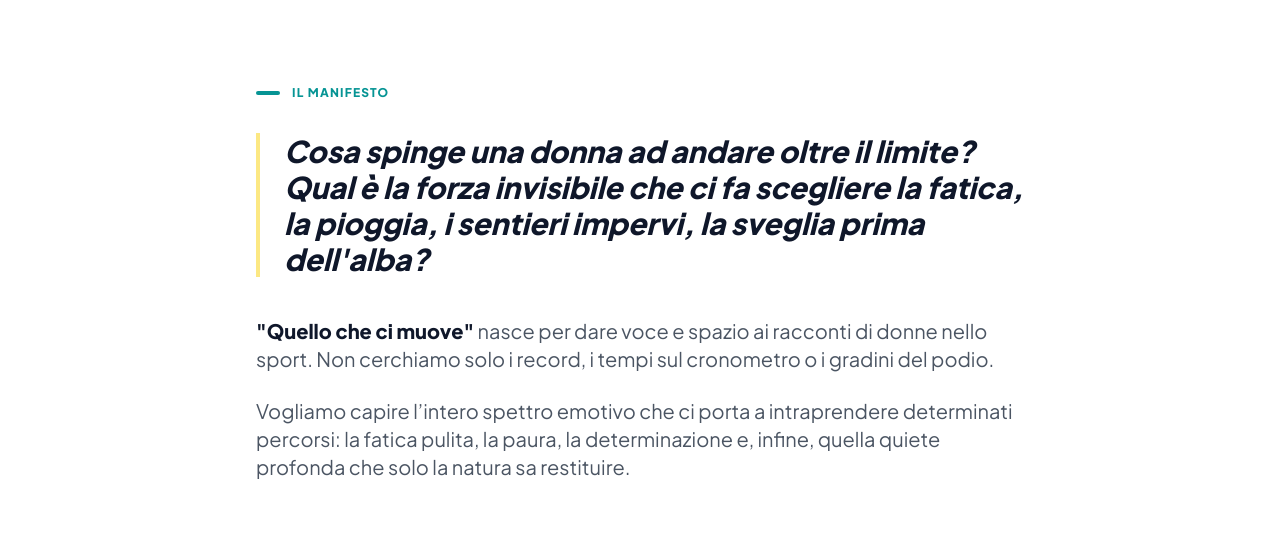
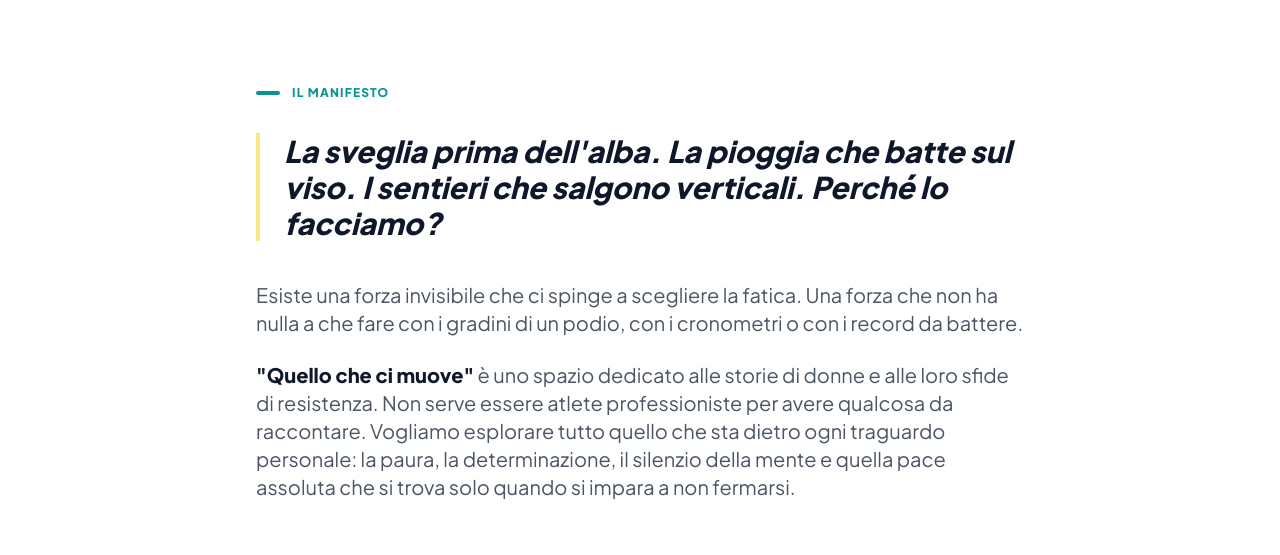
Before and after one commit to quellochecimuove/Index, a plain HTML site: page index.html in a window 1280 px wide. Shown: the part 760-1315 px from the top of the page. Drawn offline with nearby package versions, Linux system fonts and the light colour scheme.

Commit message:
Update index.html

```diff
--- a/index.html
+++ b/index.html
@@ -83,7 +83,7 @@
     </header>
 
     <main>
-        <!-- 2. IL MANIFESTO -->
+        <!-- 2. IL MANIFESTO (Nuovo Copy) -->
         <section id="manifesto" class="py-16 md:py-24 px-4 md:px-6 bg-white">
             <div class="max-w-3xl mx-auto space-y-6 md:space-y-8">
                 <div class="flex items-center gap-3">
@@ -92,21 +92,21 @@
                 </div>
 
                 <p class="text-xl md:text-3xl font-bold text-darkText leading-tight italic border-l-4 border-punchYellow pl-4 md:pl-6">
-                    Cosa spinge una donna ad andare oltre il limite? Qual è la forza invisibile che ci fa scegliere la fatica, la pioggia, i sentieri impervi, la sveglia prima dell'alba?
+                    La sveglia prima dell'alba. La pioggia che batte sul viso. I sentieri che salgono verticali. Perché lo facciamo?
                 </p>
 
                 <div class="text-gray-600 text-base md:text-xl leading-relaxed space-y-4 md:space-y-6 pt-2">
                     <p>
-                        <strong class="text-darkText font-extrabold">"Quello che ci muove"</strong> nasce per dare voce e spazio ai racconti di donne nello sport. Non cerchiamo solo i record, i tempi sul cronometro o i gradini del podio.
+                        Esiste una forza invisibile che ci spinge a scegliere la fatica. Una forza che non ha nulla a che fare con i gradini di un podio, con i cronometri o con i record da battere.
                     </p>
                     <p>
-                        Vogliamo capire l’intero spettro emotivo che ci porta a intraprendere determinati percorsi: la fatica pulita, la paura, la determinazione e, infine, quella quiete profonda che solo la natura sa restituire.
+                        <strong class="text-darkText font-extrabold">"Quello che ci muove"</strong> è uno spazio dedicato alle storie di donne e alle loro sfide di resistenza. Non serve essere atlete professioniste per avere qualcosa da raccontare. Vogliamo esplorare tutto quello che sta dietro ogni traguardo personale: la paura, la determinazione, il silenzio della mente e quella pace assoluta che si trova solo quando si impara a non fermarsi.
                     </p>
                 </div>
             </div>
         </section>
 
-        <!-- 3. IL PROGETTO -->
+        <!-- 3. IL PROGETTO (Copy Cadenza Semplificato) -->
         <section id="project" class="relative py-20 md:py-32 px-4 md:px-6 bg-slate-900 overflow-hidden">
             <!-- Immagine di Sfondo HD -->
             <img src="jack-atkinson-skVQkjCcmi4-unsplash.jpg"
@@ -127,7 +127,7 @@
                             Questo è un progetto editoriale nato per dare voce e spazio alle donne che praticano sport di endurance, esplorando le motivazioni profonde e l'impatto emotivo della fatica e della natura.
                         </p>
                         <p>
-                            Le storie e i capitoli vengono pubblicati su <span class="font-semibold text-punchTeal">Substack senza una cadenza fissa</span>, rispettando il tempo necessario che ogni esperienza richiede per essere vissuta, metabolizzata e scritta.
+                            Le storie e i capitoli vengono pubblicati su <span class="font-semibold text-punchTeal">Substack senza una cadenza fissa</span>.
                         </p>
                         <p class="font-medium text-darkText bg-punchYellow/30 p-4 rounded-xl border border-punchYellow/50 text-sm md:text-base">
                             Il modo migliore per seguire il viaggio e rimanere aggiornati è iscriversi direttamente al canale Substack per ricevere ogni aggiornamento nella propria casella di posta.
@@ -137,7 +137,7 @@
             </div>
         </section>
 
-        <!-- 4. L'AUTRICE (Nuova Sezione Sintetica e Dedicata) -->
+        <!-- 4. L'AUTRICE (Copy Aggiornato ad Esploratrice) -->
         <section id="author" class="py-16 md:py-24 px-4 md:px-6 bg-white border-b border-gray-100">
             <div class="max-w-3xl mx-auto space-y-4">
                 <div class="flex items-center gap-3">
@@ -146,7 +146,7 @@
                 </div>
                 <h3 class="text-2xl md:text-3xl font-extrabold text-darkText">Rosa Jeanne Padelletti</h3>
                 <p class="text-gray-600 text-base md:text-lg leading-relaxed">
-                    Autrice e atleta outdoor, vive il movimento e gli sport di endurance come habitat per esplorare la spinta viscerale che ogni volta la rimette in cammino.
+                    Autrice e esploratrice outdoor, vive il movimento e gli sport di endurance come habitat per esplorare la spinta viscerale che ogni volta la rimette in cammino.
                 </p>
             </div>
         </section>
```
